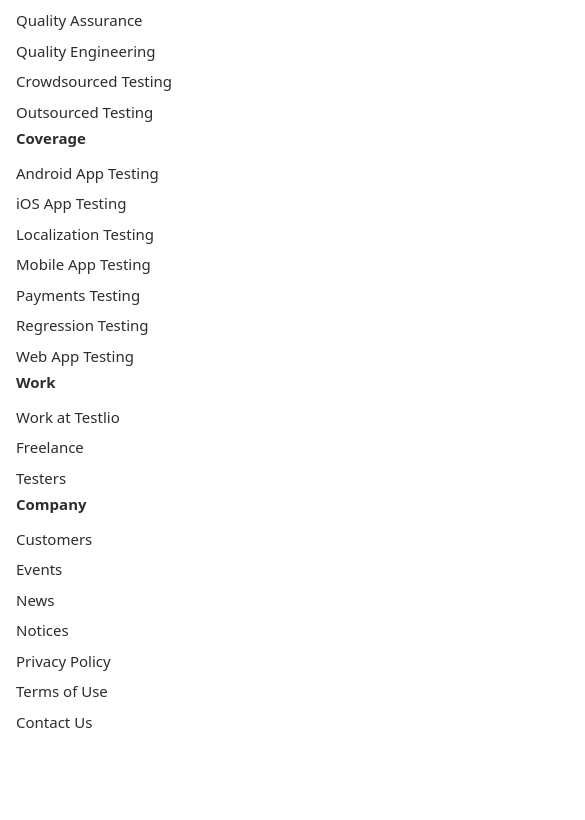
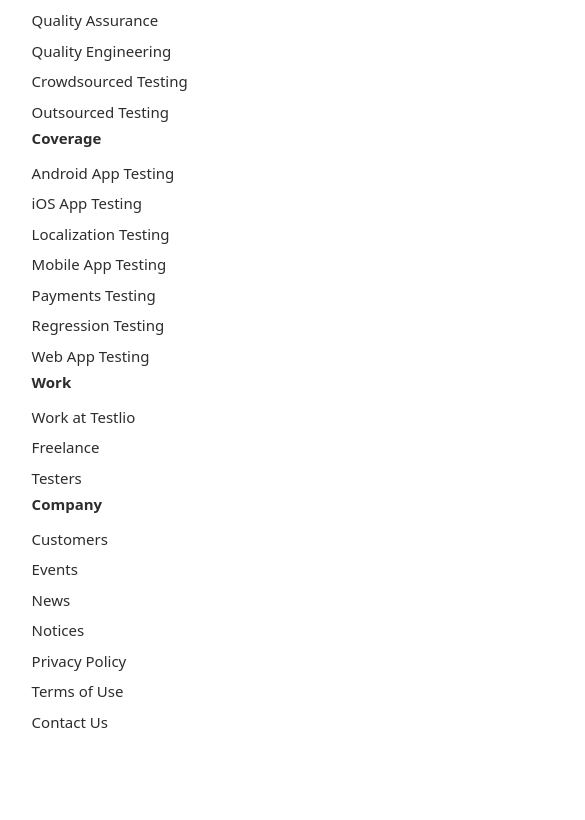
Before and after one commit to KOtepalu/KL, a website: page public/index.html in a window 390 px wide. Shown: the part 6359-7179 px from the top of the page, 585 px wide, since content can reach past the window. Drawn offline with nearby package versions, Linux system fonts and the light colour scheme; files that its build step writes are made by us from their sources; files whose address does not match are found by name; a web font is replaced by a local one.

Commit message:
mobiil korras

```diff
--- a/public/index.html
+++ b/public/index.html
@@ -492,7 +492,7 @@
     </div>
     <!--FOOTER-->
     <footer class="bg-white pt-20 pb-24 ">
-        <div class="container mx-auto flex flex-wrap justify-center w-[1184px]">
+        <div class="container mx-auto flex flex-wrap justify-center w-[92%] md:w-[1184px]">
             <!-- Column 1 -->
             <div class="w-full md:w-1/5 text-sm flex flex-col">
                 <img class="w-28 mb-4" src="../testlio-logo.png" alt="testlio-logo">
```
